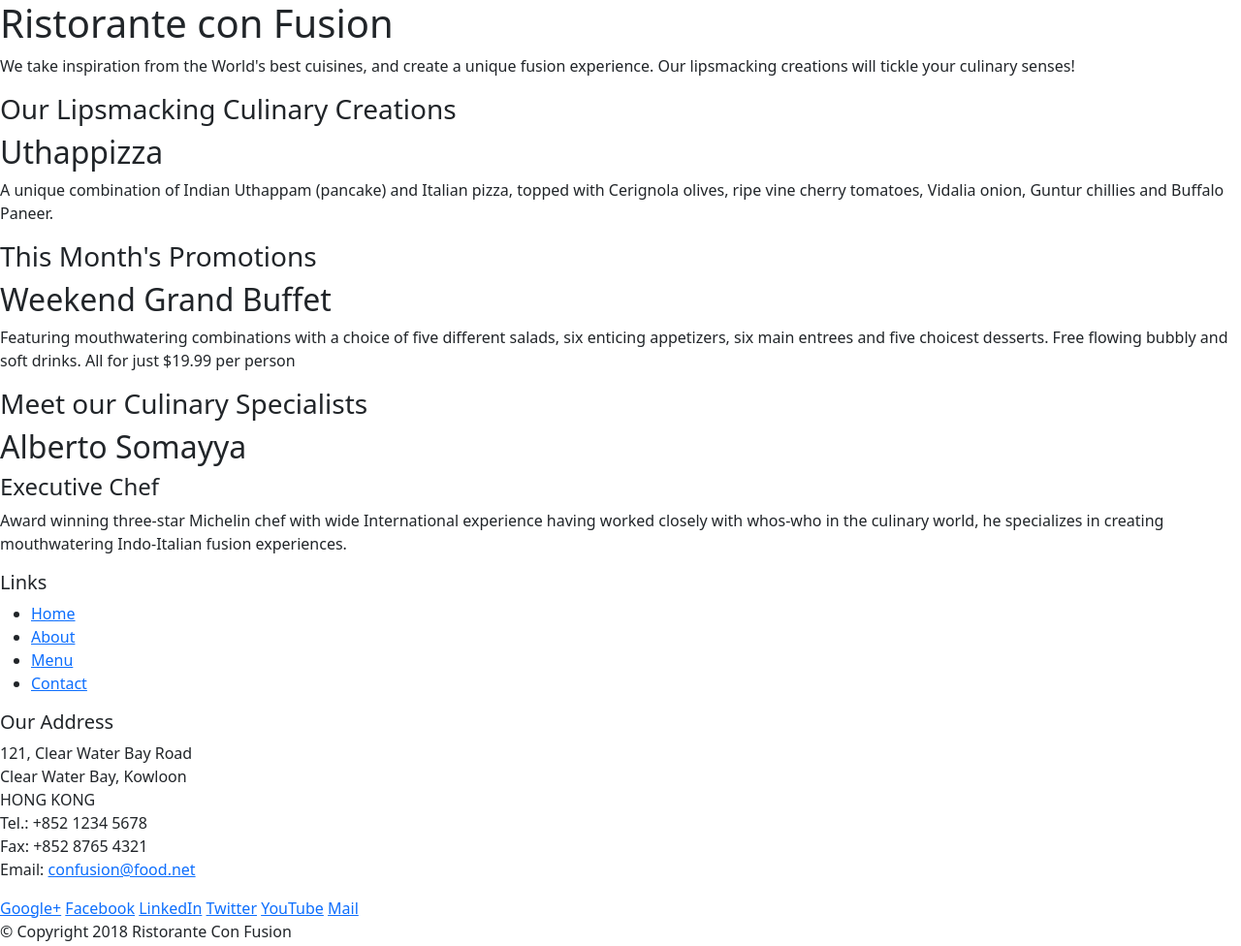
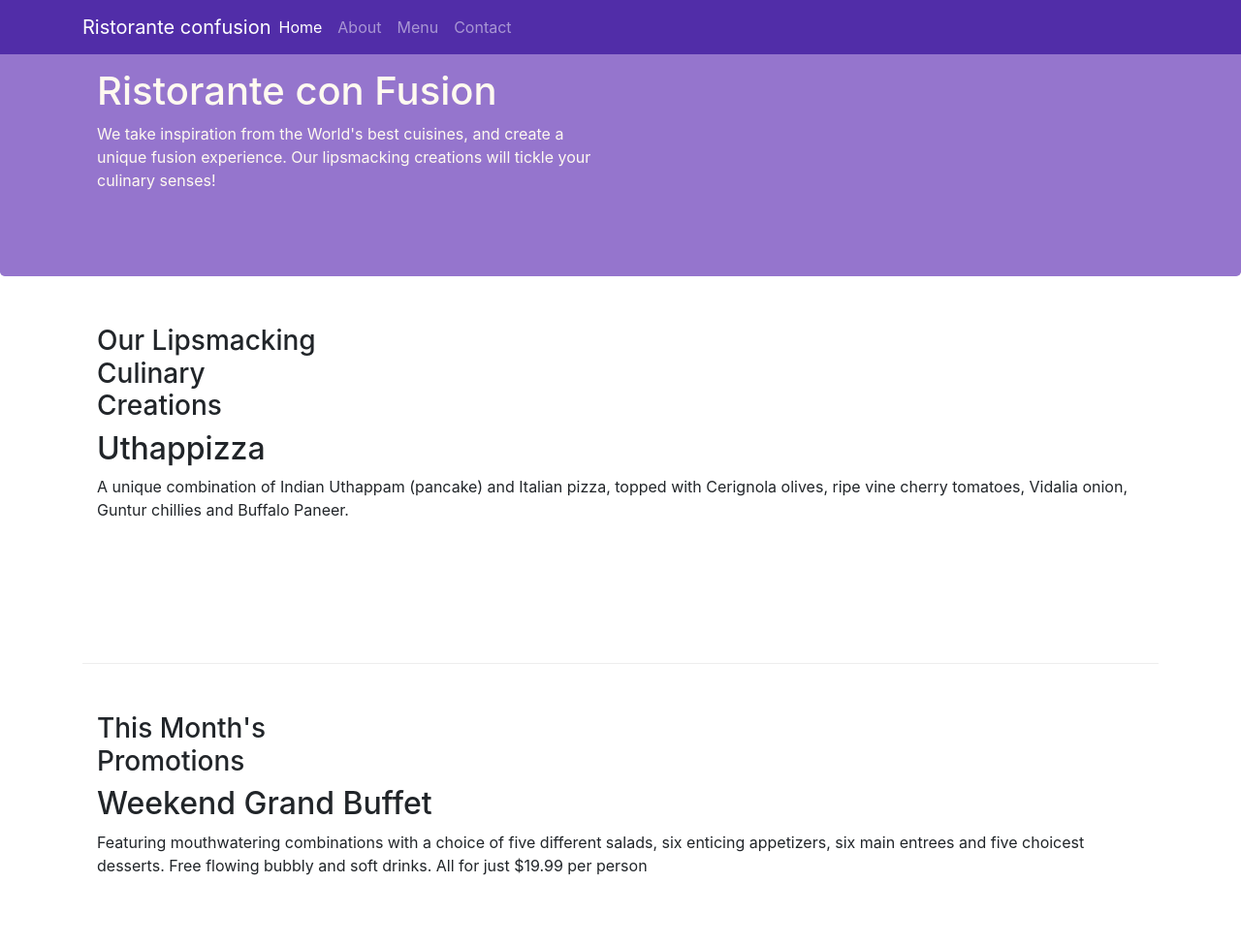
Before and after one commit to harshkushwaah/websitebybootstrap, a website: page index.html in a window 1280 px wide. Shown: the top 976 px of the page at 97% size. Drawn offline with nearby package versions, Linux system fonts and the light colour scheme.

Commit message:
navbar and breadcrumps

```diff
--- /dev/null
+++ b/css/stylesheet.css
@@ -0,0 +1,43 @@
+.row-header{
+    margin: 0px auto;
+    padding: 0px auto;
+}
+.row-content{
+    margin: 0px auto;
+padding: 50px 0px 50px 0px;
+border-bottom: 1px ridge;
+min-height: 400px;
+}
+.jumbotron{
+    padding: 70px;
+    background-color: grey;
+    padding:70px 30px 70px 30px;
+    margin:0px auto;
+    background: #9575CD ;
+    color:floralwhite;
+}
+}
+.footer{
+    background-color: #d1c4e9;
+    margin: 0px auto;
+    padding: 20px 0px 20px  0px;
+    padding-bottom: 170px;;
+}
+.lala{
+    float: left;
+  padding-right: 100px;
+
+}
+
+address{
+    font-size:80%;
+    margin:0px;
+    color:#0f0f0f;
+}
+body{
+    padding: 50px 0px 0px 0px
+    z-index: 0;
+}
+.navbar-dark{
+    background-color: #512da8;
+}
--- a/index.html
+++ b/index.html
@@ -3,54 +3,75 @@
 
 <head>
     <meta charset="utf-8">
-    <meta name="viewport" content="width=device-width, initial-scale=1">
+    <meta name="viewport" content="width=device-width, initial-scale=1, shrink-to-fit=no">
     <meta http-equiv="x-ua-compatible" content="ie=edge">
-    <link href="https://cdn.jsdelivr.net/npm/bootstrap@5.0.1/dist/css/bootstrap.min.css" rel="stylesheet" integrity="sha384-+0n0xVW2eSR5OomGNYDnhzAbDsOXxcvSN1TPprVMTNDbiYZCxYbOOl7+AMvyTG2x" crossorigin="anonymous">
+    <link rel="stylesheet" href="./node_modules/bootstrap/dist/css/bootstrap.min.css">
+
+   <link rel="stylesheet" href="css/stylesheet.css">
  <title>harsh kushwah  learning</title>
 </head>
 
 <body>
+<nav class="navbar navbar-dark navbar-expand-sm  fixed-top">
+    <div class="container">
+        <button class="navbar-toggler " type="button"  data-toggle="collapse" data-target="#Navbar">
+            <span class="navbar-toggler-icon"></span>
+        </button>
+        <a class="navbar-brand mr-auto" href="#">Ristorante confusion</a>
+       <div class="collapse navbar-collapse" id="Navbar">
 
-    <header>
-        <div>
-            <div>
-                <div>
+       <ul class="navbar-nav mr-auto ">
+            <li class="active nav-item "><a class="nav-link" href="index.html">Home</a></li>
+            <li class="nav-item"><a class="nav-link" href="aboutus.html">About</a></li>
+            <li class="nav-item"><a class="nav-link" href="#">Menu</a></li>
+            <li class="nav-item"><a class="nav-link" href="#">Contact</a></li>
+
+        </ul>
+    </div>
+    </div>
+</nav>
+    <header class="jumbotron">
+        <div class="container" >
+                <div class="row-header">
+                    <div class="col-12 col-sm-6">
                         <h1>Ristorante con Fusion</h1>
                       <p>We take inspiration from the World's best cuisines, and create a unique fusion experience. Our lipsmacking creations will tickle your culinary senses!</p>
                     </div>
-                <div>
+                  <div class="col-12 col-sm">
                    </div>
             </div>
         </div>
     </header>
 
-    <div>
-        <div>
-            <div>
+
+
+    <div class="container">
+        <div class="row-content">
+            <div class="col-12 sol-sm-4  col-md-3">
                 <h3>Our Lipsmacking Culinary Creations</h3>
             </div>
-            <div>
+            <div class="col col-sm col-md">
                 <h2>Uthappizza</h2>
                 <p>A unique combination of Indian Uthappam (pancake) and Italian pizza, topped with Cerignola olives, ripe vine cherry tomatoes, Vidalia onion, Guntur chillies and Buffalo Paneer.</p>
             </div>
         </div>
 
 
-        <div>
-            <div>
+        <div class="row-content">
+                    <div class="col-12 sol-sm-4 col-md-3">
                 <h3>This Month's Promotions</h3>
             </div>
-            <div>
+            <div class="col col-sm col-md">
                 <h2>Weekend Grand Buffet</h2>
                 <p>Featuring mouthwatering combinations with a choice of five different salads, six enticing appetizers, six main entrees and five choicest desserts. Free flowing bubbly and soft drinks. All for just $19.99 per person </p>
             </div>
         </div>
 
-        <div>
-            <div>
+        <div class="row-content">
+                    <div class="col-12 sol-sm-4 col-md-3">
                 <h3>Meet our Culinary Specialists</h3>
             </div>
-            <div>
+            <div class="col col-sm col-md">
                 <h2>Alberto Somayya</h2>
                 <h4>Executive Chef</h4>
                 <p>Award winning three-star Michelin chef with wide International experience having worked closely with whos-who in the culinary world, he specializes in creating mouthwatering Indo-Italian fusion experiences. </p>
@@ -58,19 +79,20 @@
         </div>
     </div>
 
-    <footer>
-        <div>
-            <div>
-                <div>
+    <footer class="footer">
+        <div class="container">
+            <div class="row-footer">
+                <div class="col-lg-4 col-md-6 fooer_logo ">
                     <h5>Links</h5>
-                    <ul>
-                        <li><a href="#">Home</a></li>
-                        <li><a href="#">About</a></li>
+                    <ul class="list-unstyled">
+                        <li><a href="index.html">Home</a></li>
+                        <li><a href="aboutus.html">About</a></li>
                         <li><a href="#">Menu</a></li>
                         <li><a href="#">Contact</a></li>
                     </ul>
                 </div>
-                <div>
+                <div class="col-lg-1 "></div>
+                <div class="col-lg-3 col-md-6 quick quick_strat">
                     <h5>Our Address</h5>
                     <address>
 		              121, Clear Water Bay Road<br>
@@ -82,7 +104,7 @@
 		           </address>
                 </div>
                 <div>
-                    <div>
+                    <div class="col-lg-3 col-md-6 quick">
                         <a href="http://google.com/+">Google+</a>
                         <a href="http://www.facebook.com/profile.php?id=">Facebook</a>
                         <a href="http://www.linkedin.com/in/">LinkedIn</a>
@@ -92,16 +114,19 @@
                     </div>
                 </div>
            </div>
-           <div>
-                <div>
+           <div class="row-footer ">
+                <div class="co-12 col-sm-auto">
                     <p>© Copyright 2018 Ristorante Con Fusion</p>
                 </div>
            </div>
         </div>
     </footer>
-     <script src="https://cdn.jsdelivr.net/npm/bootstrap@5.0.1/dist/js/bootstrap.bundle.min.js" integrity="sha384-gtEjrD/SeCtmISkJkNUaaKMoLD0//ElJ19smozuHV6z3Iehds+3Ulb9Bn9Plx0x4" crossorigin="anonymous"></script>
-     <script src="https://cdn.jsdelivr.net/npm/@popperjs/core@2.9.2/dist/umd/popper.min.js" integrity="sha384-IQsoLXl5PILFhosVNubq5LC7Qb9DXgDA9i+tQ8Zj3iwWAwPtgFTxbJ8NT4GN1R8p" crossorigin="anonymous"></script>
-     <script src="https://cdn.jsdelivr.net/npm/bootstrap@5.0.1/dist/js/bootstrap.min.js" integrity="sha384-Atwg2Pkwv9vp0ygtn1JAojH0nYbwNJLPhwyoVbhoPwBhjQPR5VtM2+xf0Uwh9KtT" crossorigin="anonymous"></script>
+    <script src="node_modules/jquery/dist/jquery.slim.min.js"></script>
+    <script src="node_modules/popper.js/dist/umd/popper.min.js"></script>
+    <script src="node_modules/bootstrap/dist/js/bootstrap.min.js"></script>
+
+
+
     </body>
 
 </html>
```
Also changed, not shown: aboutus.html (added, +135 -0 lines), package.json (+6 -1 lines), 1 other file. Lines whose indentation alone changed are shown as unchanged.
